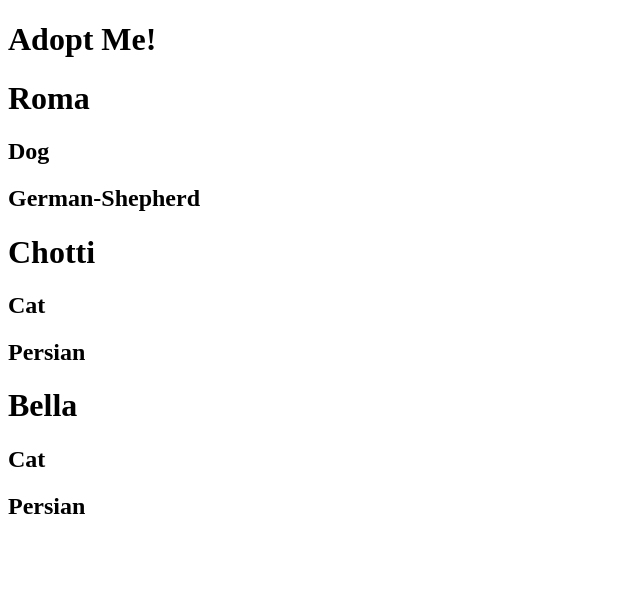
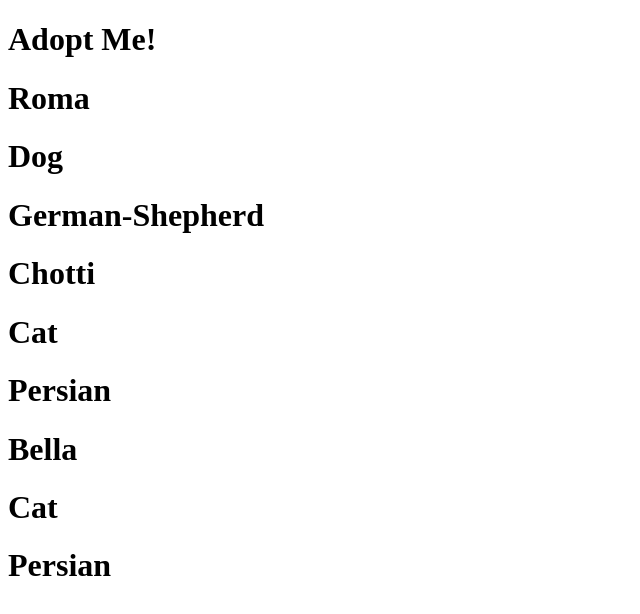
Before and after one commit to asjadanis/citr-react-adopt-me, a React app: page / in a window 1280 px wide. Shown: the top 614 px of the page, without its empty margins (0-640 px from the left). Built offline with nearby package versions, Linux system fonts and the light colour scheme; the HTML template or start-up script is replaced by a standard one.

Commit message:
refactor: switch to jsx and setup eslint

```diff
--- a/package.json
+++ b/package.json
@@ -18,6 +18,9 @@
     "@vitejs/plugin-react": "^3.0.0",
     "eslint": "^8.30.0",
     "eslint-config-prettier": "^8.5.0",
+    "eslint-plugin-import": "^2.26.0",
+    "eslint-plugin-jsx-a11y": "^6.6.1",
+    "eslint-plugin-react": "^7.31.11",
     "prettier": "^2.8.1",
     "vite": "^4.0.3"
   },
--- a/src/App.jsx
+++ b/src/App.jsx
@@ -1,35 +1,17 @@
-import React from "react";
 import { createRoot } from "react-dom/client";
-
-const Pet = ({ name, animal, breed }) => {
-  return React.createElement("div", {}, [
-    React.createElement("h1", {}, name),
-    React.createElement("h2", {}, animal),
-    React.createElement("h2", {}, breed),
-  ]);
-};
+import Pet from "./Pet";
 
 const App = () => {
-  return React.createElement("div", {}, [
-    React.createElement("h1", {}, "Adopt Me!"),
-    React.createElement(Pet, {
-      name: "Roma",
-      animal: "Dog",
-      breed: "German-Shepherd",
-    }),
-    React.createElement(Pet, {
-      name: "Chotti",
-      animal: "Cat",
-      breed: "Persian",
-    }),
-    React.createElement(Pet, {
-      name: "Bella",
-      animal: "Cat",
-      breed: "Persian",
-    }),
-  ]);
+  return (
+    <div>
+      <h1>Adopt Me!</h1>
+      <Pet name={"Roma"} animal={"Dog"} breed={"German-Shepherd"} />
+      <Pet name={"Chotti"} animal={"Cat"} breed={"Persian"} />
+      <Pet name={"Bella"} animal={"Cat"} breed={"Persian"} />
+    </div>
+  );
 };
 
 const container = document.getElementById("root");
 const root = createRoot(container);
-root.render(React.createElement(App));
+root.render(<App />);
--- /dev/null
+++ b/src/Pet.jsx
@@ -0,0 +1,11 @@
+const Pet = ({ name, animal, breed }) => {
+  return (
+    <div>
+      <h1>{name}</h1>
+      <h1>{animal}</h1>
+      <h1>{breed}</h1>
+    </div>
+  );
+};
+
+export default Pet;
```
Also changed, not shown: .eslintrc.json, 1 other file (tests, documents, lock files or other folders).
